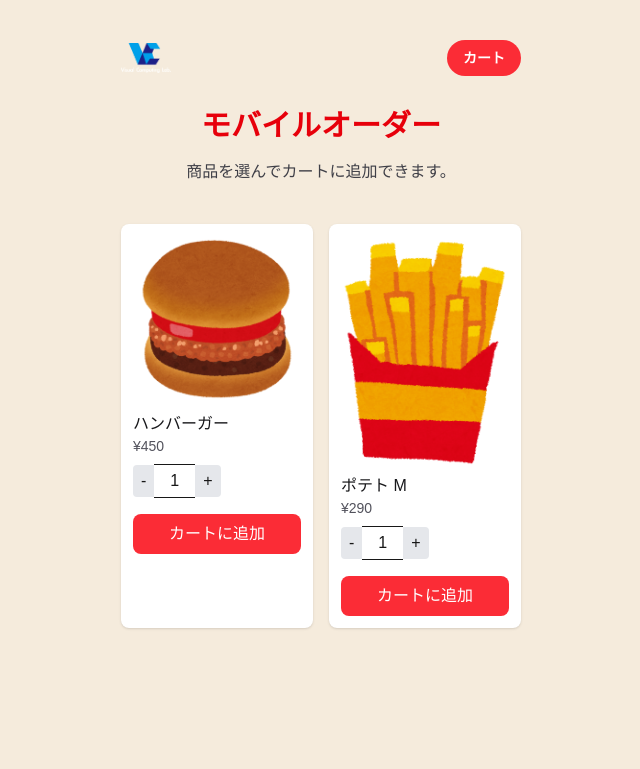
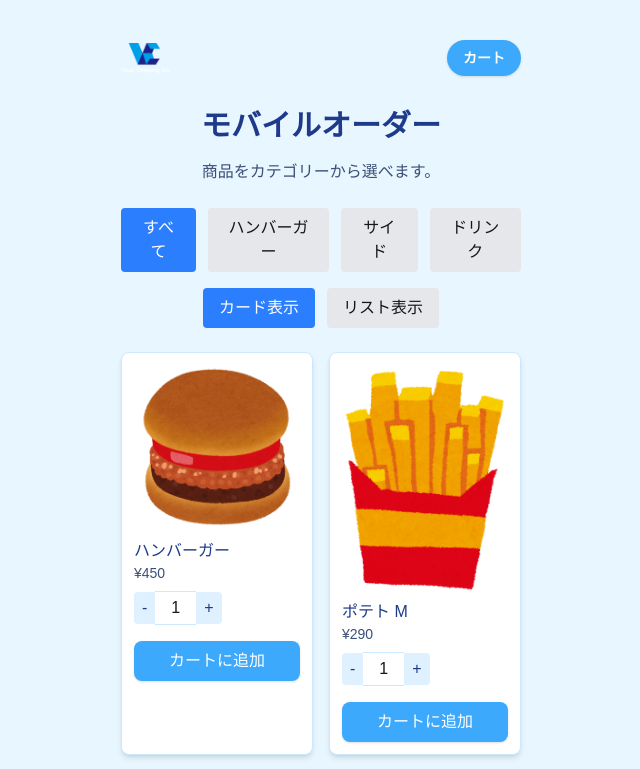
Before and after one commit to e1c23047-dotcom/testproject, a Next.js app: page / in a window 1280 px wide. Shown: the top 769 px of the page, without its empty margins (319-959 px from the left). Built offline with nearby package versions, Linux system fonts and the light colour scheme; sample sign-in values are in the browser's storage.

Commit message:
ログイン画面を追加

```diff
--- /dev/null
+++ b/public/products.json
@@ -0,0 +1,23 @@
+[
+  {
+    "id": "bigmac",
+    "name": "ハンバーガー",
+    "price": 450,
+    "image": "/menu-burger.png",
+    "category": "burgers"
+  },
+  {
+    "id": "potato-m",
+    "name": "ポテト M",
+    "price": 290,
+    "image": "/menu-potato.png",
+    "category": "sides"
+  },
+  {
+    "id": "cola-m",
+    "name": "コーラ M",
+    "price": 220,
+    "image": "/menu-cola.png",
+    "category": "drinks"
+  }
+]
--- a/src/app/checkout/page.js
+++ b/src/app/checkout/page.js
@@ -27,7 +27,7 @@ export default function CheckoutPage() {
   {/* 左側：ホームに戻る */}
   <Link
     href="/"
-    className="flex-1 bg-red-500 text-white py-3 text-center rounded-lg"
+    className="flex-1 bg-blue-500 text-white py-3 text-center rounded-lg"
   >
     ホームに戻る
   </Link>
@@ -39,7 +39,7 @@ export default function CheckoutPage() {
       query: { pickupNumber }
     }}
     onClick={() => clearCart()}
-    className="flex-1 bg-red-500 text-white text-center py-3 rounded-lg"
+    className="flex-1 bg-blue-500 text-white text-center py-3 rounded-lg"
   >
     注文を確定する
   </Link>
--- a/src/app/page.js
+++ b/src/app/page.js
@@ -3,22 +3,40 @@
 import Image from "next/image";
 import Link from "next/link";
 import { useCart } from "../../context/CartContext";
-import { useState } from "react";
+import { useEffect, useState } from "react";
+import { useRouter } from "next/navigation";
 import toast, { Toaster } from "react-hot-toast";
 
 export default function Home() {
   const { addToCart } = useCart();
+  const router = useRouter();
   const [addedProduct, setAddedProduct] = useState(null);
+  const [selectedCategory, setSelectedCategory] = useState("all");
+  const [products, setProducts] = useState([]);
 
-  const products = [
-    { id: "bigmac", name: "ハンバーガー", price: 450, image: "/menu-burger.png" },
-    { id: "potato-m", name: "ポテト M", price: 290, image: "/menu-potato.png" },
-  ];
+  // 🔹 追加：表示モード ("card" or "list")
+  const [viewMode, setViewMode] = useState("card");
 
-  // 数量管理用 state
-  const [quantities, setQuantities] = useState(
-    products.reduce((acc, p) => ({ ...acc, [p.id]: 1 }), {})
-  );
+  useEffect(() => {
+    const loggedIn = localStorage.getItem("loggedIn");
+    if (!loggedIn) {
+      router.push("/login");
+    }
+  }, [router]);
+
+  // 🔹 JSON から商品を読み込む
+  useEffect(() => {
+    fetch("/products.json")
+      .then((r) => r.json())
+      .then((data) => {
+        setProducts(data);
+
+        const initial = data.reduce((acc, p) => ({ ...acc, [p.id]: 1 }), {});
+        setQuantities(initial);
+      });
+  }, []);
+
+  const [quantities, setQuantities] = useState({});
 
   const handleAdd = (product) => {
     addToCart(product, quantities[product.id]);
@@ -26,19 +44,16 @@ export default function Home() {
 
     toast.success(`${product.name} を ${quantities[product.id]} 個カートに追加しました`);
 
-  //  追加後に数量を1に戻す
     setQuantities((prev) => ({
       ...prev,
-    [product.id]: 1
+      [product.id]: 1,
     }));
 
-  // ボタン表示を2秒後にもどす
     setTimeout(() => setAddedProduct(null), 2000);
   };
 
-
   return (
-    <div className="flex min-h-screen items-center justify-center bg-[#f5ebdc] font-sans">
+    <div className="flex min-h-screen items-center justify-center bg-[#e8f6ff] font-sans">
       <Toaster position="top-right" />
 
       <main className="flex min-h-screen w-full max-w-md flex-col items-center py-10 px-6">
@@ -47,41 +62,97 @@ export default function Home() {
           <Image src="/mc-logo.png" alt="Logo" width={50} height={50} />
           <Link
             href="/cart"
-            className="rounded-full bg-red-500 px-4 py-2 text-white text-sm font-semibold"
+            className="rounded-full bg-[#3da9fc] hover:bg-[#0f8be6] px-4 py-2 text-white text-sm font-semibold shadow"
           >
             カート
           </Link>
         </div>
 
-        <h1 className="text-3xl font-bold text-red-600 mb-4">モバイルオーダー</h1>
-        <p className="text-zinc-700 text-center text-base mb-10">
-          商品を選んでカートに追加できます。
+        <h1 className="text-3xl font-bold text-[#1e3a8a] mb-4">モバイルオーダー</h1>
+        <p className="text-[#3c4f76] text-center text-base mb-6">
+          商品をカテゴリーから選べます。
         </p>
 
+        {/* Category Tabs */}
+        <div className="flex gap-3 mb-4">
+          {[
+            { key: "all", label: "すべて" },
+            { key: "burgers", label: "ハンバーガー" },
+            { key: "sides", label: "サイド" },
+            { key: "drinks", label: "ドリンク" },
+          ].map((cat) => (
+            <button
+              key={cat.key}
+              onClick={() => setSelectedCategory(cat.key)}
+              className={`px-4 py-2 rounded ${
+                selectedCategory === cat.key ? "bg-blue-500 text-white" : "bg-gray-200"
+              }`}
+            >
+              {cat.label}
+            </button>
+          ))}
+        </div>
+
+        {/* 🔄 表示モード切り替えボタン */}
+        <div className="flex gap-3 mb-6">
+          <button
+            onClick={() => setViewMode("card")}
+            className={`px-4 py-2 rounded ${
+              viewMode === "card" ? "bg-blue-500 text-white" : "bg-gray-200"
+            }`}
+          >
+            カード表示
+          </button>
+
+          <button
+            onClick={() => setViewMode("list")}
+            className={`px-4 py-2 rounded ${
+              viewMode === "list" ? "bg-blue-500 text-white" : "bg-gray-200"
+            }`}
+          >
+            リスト表示
+          </button>
+        </div>
+
         {/* Product List */}
+        {viewMode === "card" ? (
+          /* 🔷 カード表示（2列） */
           <div className="grid grid-cols-2 gap-4 w-full">
-          {products.map((p) => (
-            <div key={p.id} className="rounded-lg bg-white p-3 shadow">
+            {products
+              .filter(
+                (p) => selectedCategory === "all" || p.category === selectedCategory
+              )
+              .map((p) => (
+                <div
+                  key={p.id}
+                  className="rounded-lg bg-white p-3 shadow-md border border-[#cce8ff] hover:shadow-lg transition"
+                >
                   <Image src={p.image} alt={p.name} width={200} height={200} className="rounded-md" />
-              <p className="font-medium mt-2 text-zinc-900">{p.name}</p>
-              <p className="text-sm text-zinc-600 mb-2">¥{p.price}</p>
+                  <p className="font-medium mt-2 text-[#1e3a8a]">{p.name}</p>
+                  <p className="text-sm text-[#3c4f76] mb-2">¥{p.price}</p>
 
                   {/* 数量選択 */}
                   <div className="flex items-center mb-2">
                     <button
                       onClick={() =>
-                    setQuantities((prev) => ({ ...prev, [p.id]: Math.max(1, prev[p.id] - 1) }))
+                        setQuantities((prev) => ({
+                          ...prev,
+                          [p.id]: Math.max(1, prev[p.id] - 1),
+                        }))
                       }
-                  className="px-2 py-1 bg-gray-200 rounded-l"
+                      className="px-2 py-1 bg-[#dff1ff] text-[#1e3a8a] rounded-l"
                     >
                       -
                     </button>
-                <span className="px-4 py-1 border-t border-b">{quantities[p.id]}</span>
+                    <span className="px-4 py-1 border-t border-b border-[#cce8ff]">{quantities[p.id]}</span>
                     <button
                       onClick={() =>
-                    setQuantities((prev) => ({ ...prev, [p.id]: prev[p.id] + 1 }))
+                        setQuantities((prev) => ({
+                          ...prev,
+                          [p.id]: prev[p.id] + 1,
+                        }))
                       }
-                  className="px-2 py-1 bg-gray-200 rounded-r"
+                      className="px-2 py-1 bg-[#dff1ff] text-[#1e3a8a] rounded-r"
                     >
                       +
                     </button>
@@ -89,15 +160,74 @@ export default function Home() {
 
                   <button
                     onClick={() => handleAdd(p)}
-                className={`w-full py-2 mt-2 rounded-lg transition ${
-                  addedProduct === p.id ? "bg-green-500 text-white" : "bg-red-500 text-white"
-                }`}
+                    className={`w-full py-2 mt-2 rounded-lg transition shadow ${
+                      addedProduct === p.id ? "bg-green-500" : "bg-[#3da9fc] hover:bg-[#0f8be6]"
+                    } text-white`}
                   >
                     {addedProduct === p.id ? "追加されました！" : "カートに追加"}
                   </button>
                 </div>
               ))}
           </div>
+        ) : (
+          /* 🔶 リスト表示（1列） */
+          <div className="flex flex-col gap-4 w-full">
+            {products
+              .filter(
+                (p) => selectedCategory === "all" || p.category === selectedCategory
+              )
+              .map((p) => (
+                <div
+                  key={p.id}
+                  className="flex items-center gap-4 bg-white p-4 rounded-lg shadow-md border border-[#cce8ff]"
+                >
+                  {/* 商品画像 */}
+                  <Image src={p.image} alt={p.name} width={80} height={80} className="rounded" />
+
+                  <div className="flex-1">
+                    <p className="font-bold text-[#1e3a8a]">{p.name}</p>
+                    <p className="text-sm text-[#3c4f76]">¥{p.price}</p>
+
+                    {/* 数量選択 */}
+                    <div className="flex items-center mt-2">
+                      <button
+                        onClick={() =>
+                          setQuantities((prev) => ({
+                            ...prev,
+                            [p.id]: Math.max(1, prev[p.id] - 1),
+                          }))
+                        }
+                        className="px-2 py-1 bg-[#dff1ff] text-[#1e3a8a] rounded-l"
+                      >
+                        -
+                      </button>
+                      <span className="px-4 py-1 border-t border-b border-[#cce8ff]">{quantities[p.id]}</span>
+                      <button
+                        onClick={() =>
+                          setQuantities((prev) => ({
+                            ...prev,
+                            [p.id]: prev[p.id] + 1,
+                          }))
+                        }
+                        className="px-2 py-1 bg-[#dff1ff] text-[#1e3a8a] rounded-r"
+                      >
+                        +
+                      </button>
+                    </div>
+                  </div>
+
+                  <button
+                    onClick={() => handleAdd(p)}
+                    className={`px-4 py-2 rounded-lg shadow text-white ${
+                      addedProduct === p.id ? "bg-green-500" : "bg-[#3da9fc] hover:bg-[#0f8be6]"
+                    }`}
+                  >
+                    {addedProduct === p.id ? "追加済" : "追加"}
+                  </button>
+                </div>
+              ))}
+          </div>
+        )}
       </main>
     </div>
   );
--- a/src/app/thanks/page.js
+++ b/src/app/thanks/page.js
@@ -14,7 +14,7 @@ export default function ThanksPage() {
 
       {pickupNumber ? (
         <p className="mb-4 text-lg">
-          受け取り番号: <span className="font-bold text-red-500">{pickupNumber}</span>
+          受け取り番号: <span className="font-bold text-blue-500">{pickupNumber}</span>
         </p>
       ) : null}
 
@@ -24,7 +24,7 @@ export default function ThanksPage() {
 
       <Link
         href="/"
-        className="block w-full bg-red-500 text-white py-3 text-center rounded-lg"
+        className="block w-full bg-blue-500 text-white py-3 text-center rounded-lg"
       >
         ホームに戻る
       </Link>
```
Also changed, not shown: src/app/cart/page.js (+17 -15 lines), src/app/login/page.js (added, +64 -0 lines). Lines whose indentation alone changed are shown as unchanged.
